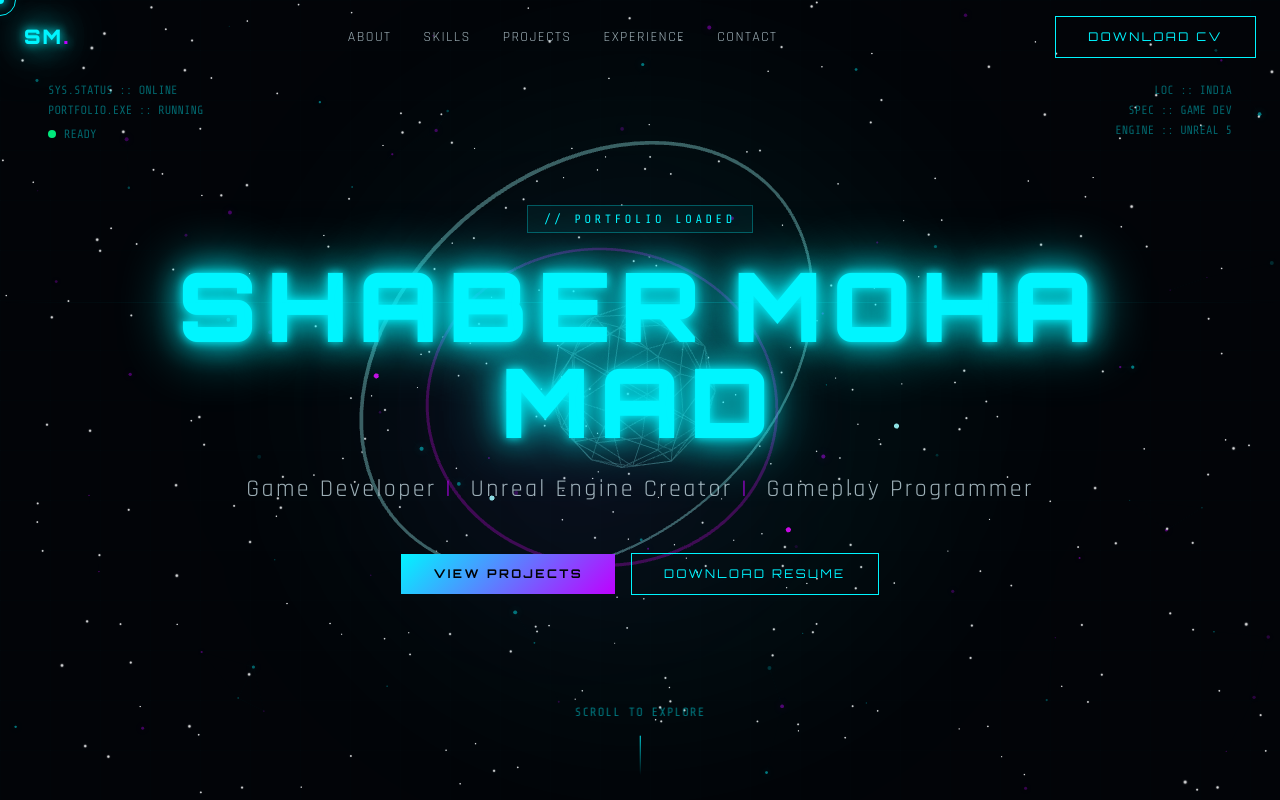
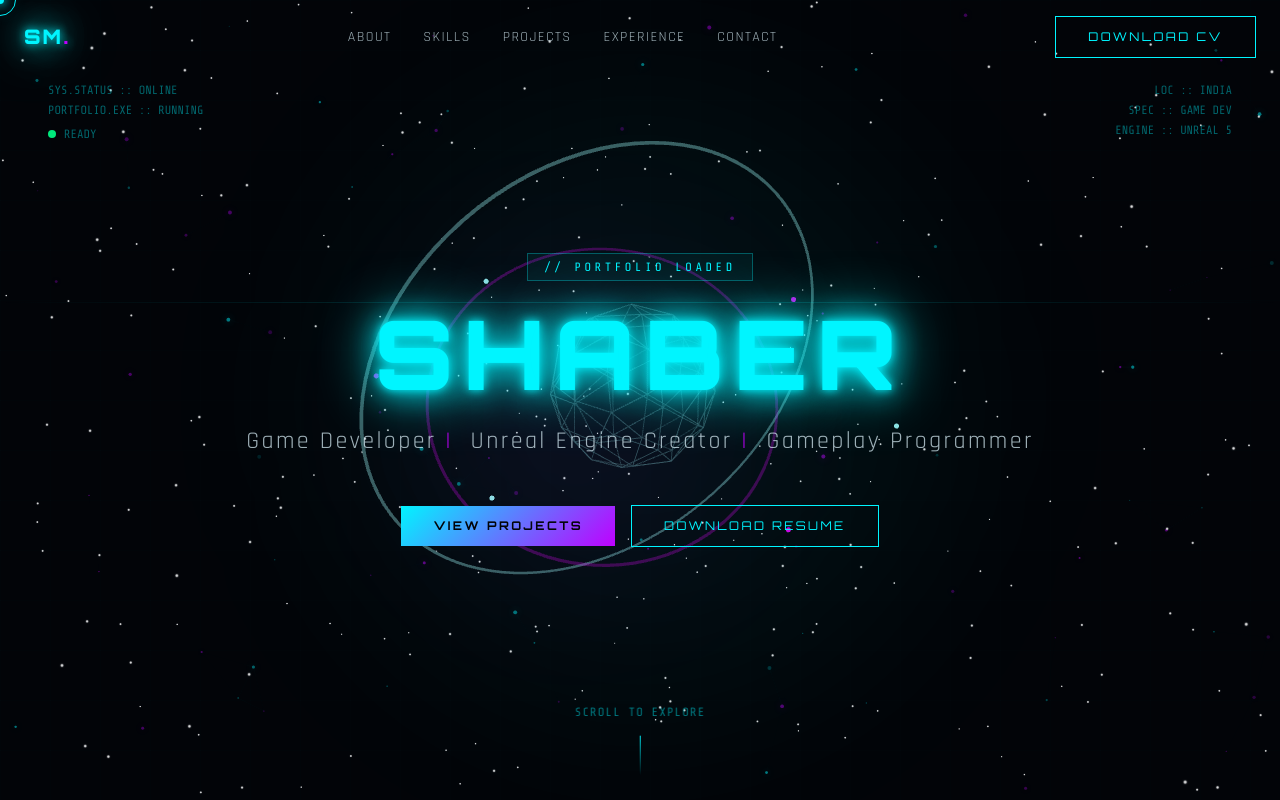
Before and after one commit to shabermohamadb-create/shabeer-portfolio, a React (Vite) app: page / in a window 1280 px wide. Shown: the top 800 px of the page. Built offline with nearby package versions, Linux system fonts and the light colour scheme.

Commit message:
Update name in Hero component

```diff
--- a/src/components/sections/Hero.jsx
+++ b/src/components/sections/Hero.jsx
@@ -91,7 +91,7 @@ const letterVariants = {
 }
 
 export default function Hero() {
-  const name = 'SHABER MOHAMAD'
+  const name = 'SHABER'
 
   return (
     <section
```
